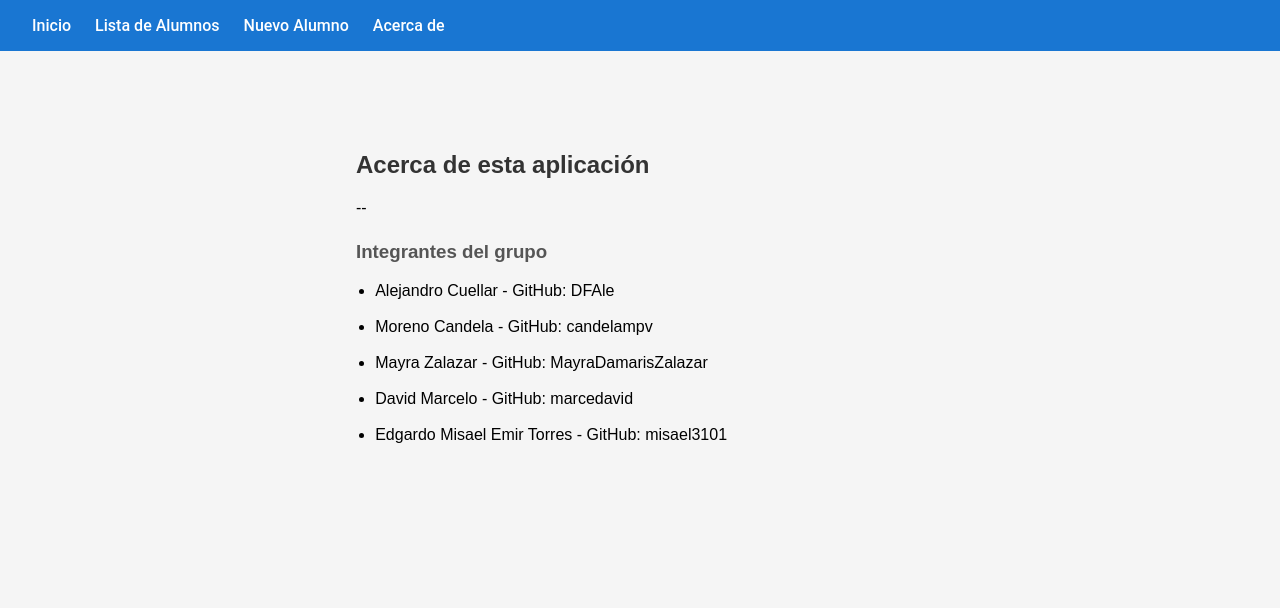
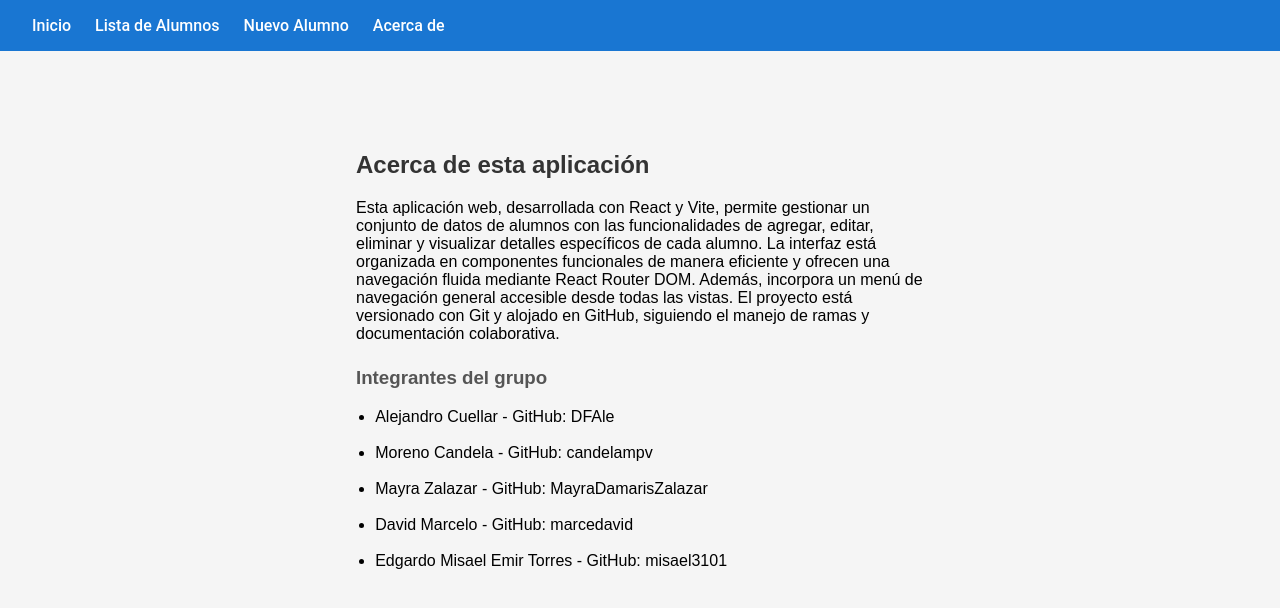
Before and after one commit to marcedavid/pv_tp5_grupo6, a React (Vite) app in the folder pv_tp5_grupo6/: page /acerca in a window 1280 px wide. Shown: the top 608 px of the page. Built offline with nearby package versions, Linux system fonts and the light colour scheme.

Commit message:
añado descripcion del proyecto

```diff
--- a/pv_tp5_grupo6/src/views/Acerca.jsx
+++ b/pv_tp5_grupo6/src/views/Acerca.jsx
@@ -3,7 +3,11 @@ const Acerca = () => {
     <div style={{ maxWidth: 600, margin: "2rem auto", padding: "1rem", fontFamily: "Arial, sans-serif" }}>
       <h2 style={{ color: "#333" }}>Acerca de esta aplicación</h2>
       <p>
-       --
+       Esta aplicación web, desarrollada con React y Vite, permite gestionar un conjunto de datos de alumnos
+      con las funcionalidades de agregar, editar, eliminar y visualizar detalles específicos de cada alumno.
+      La interfaz está organizada en componentes funcionales de manera eficiente y ofrecen una navegación fluida
+      mediante React Router DOM. Además, incorpora un menú de navegación general accesible desde todas las vistas.
+      El proyecto está versionado con Git y alojado en GitHub, siguiendo el manejo de ramas y documentación colaborativa.
       </p>
 
       <h3 style={{ marginTop: "1.5rem", color: "#555" }}>Integrantes del grupo</h3>
```
